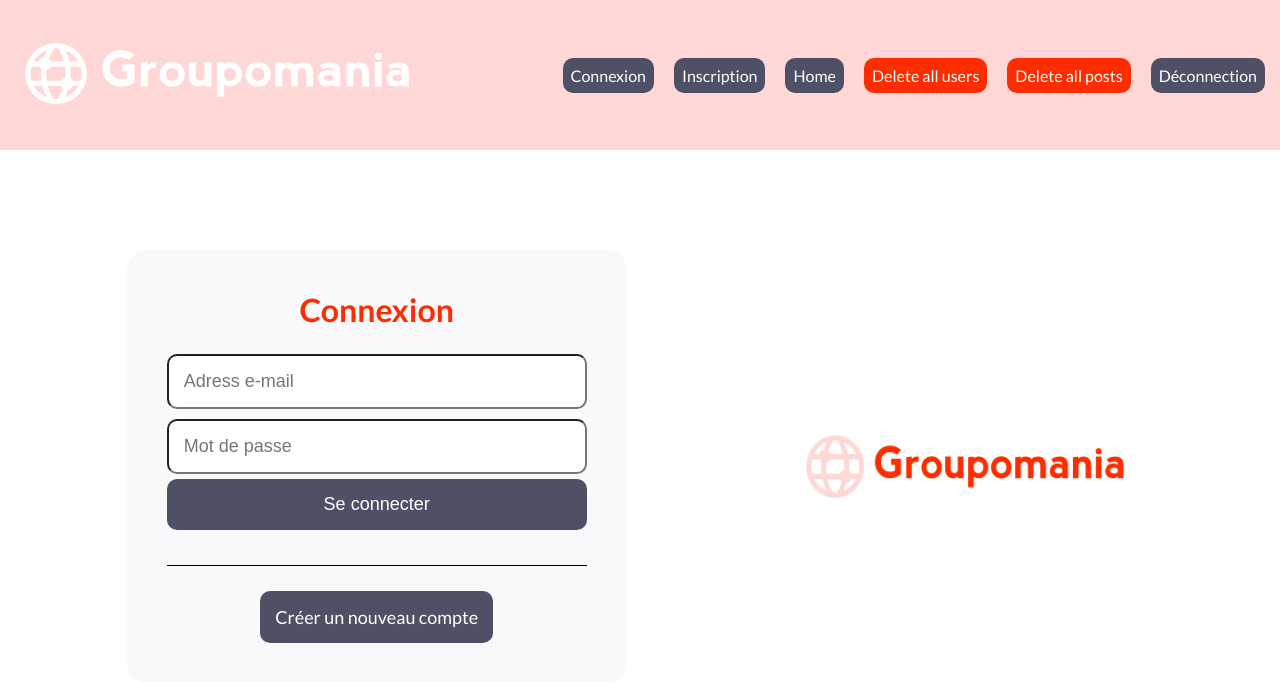
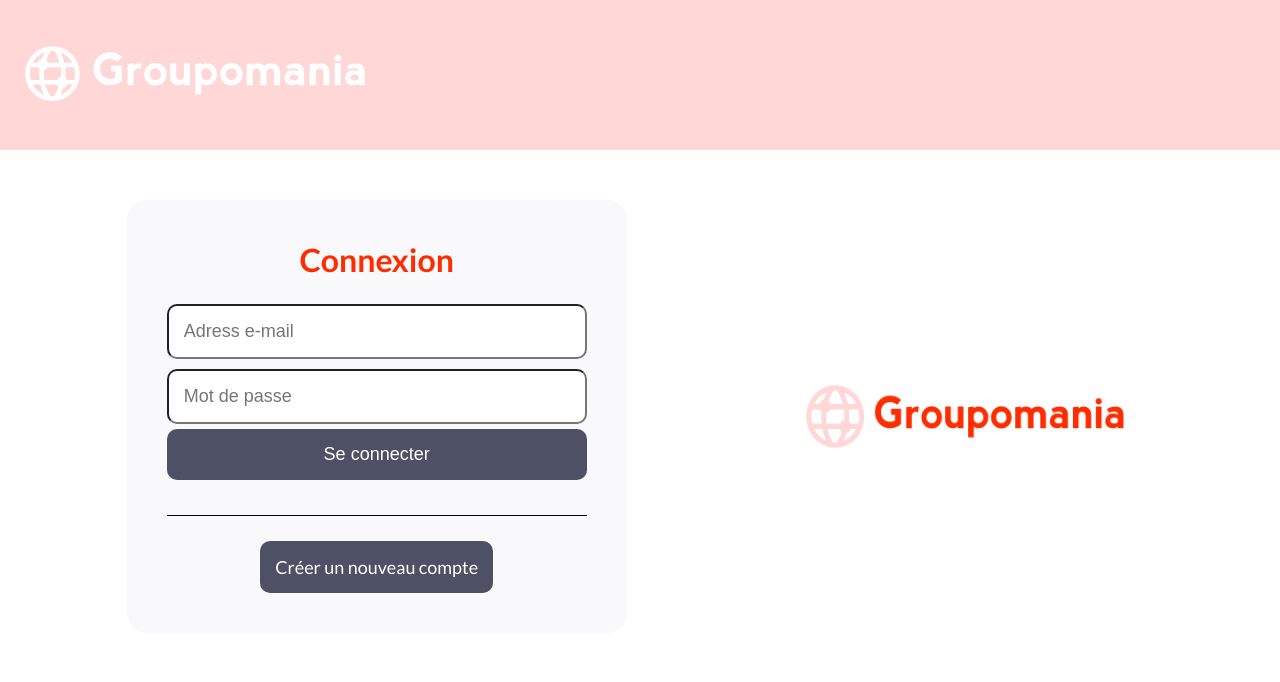
Before and after one commit to JimJim07/Groupomania-lite, a React (Create React App) app in the folder frontend/: page / in a window 1280 px wide. Shown: the top 682 px of the page. Built offline with nearby package versions, Linux system fonts and the light colour scheme.

Commit message:
add headerV1 and context

```diff
--- /dev/null
+++ b/frontend/src/Context/InfoContext.jsx
@@ -0,0 +1,19 @@
+import { useState } from 'react'
+import { createContext } from 'react'
+
+export const InfoContext = createContext()
+
+const InfoContextProvider = (props) => {
+  const [infoUser, setInfoUser] = useState('')
+  const [connexion, setConnexion] = useState(false)
+
+  return (
+    <InfoContext.Provider
+      value={{ infoUser, setInfoUser, connexion, setConnexion }}
+    >
+      {props.children}
+    </InfoContext.Provider>
+  )
+}
+
+export default InfoContextProvider
--- a/frontend/src/components/Header.jsx
+++ b/frontend/src/components/Header.jsx
@@ -16,6 +16,7 @@ const HeaderStyled = styled.header`
 `
 const ImgStyled = styled.img`
   width: 80%;
+  max-width: 500px;
   padding-left: 20px;
 `
 const Nav = styled.nav`
--- /dev/null
+++ b/frontend/src/components/HeaderV1.jsx
@@ -0,0 +1,88 @@
+import { useContext } from 'react'
+import { InfoContext } from '../Context/InfoContext'
+import { Link, useNavigate } from 'react-router-dom'
+import styled from 'styled-components'
+import colors from '../styles/colors'
+import logo from '../assets/icon-white.svg'
+
+// Styled-components -------------------------------------------------
+const HeaderStyled = styled.header`
+  background-color: ${colors.secondary};
+  min-height: 150px;
+  display: flex;
+  flex-wrap: wrap;
+  padding: 5px;
+  justify-content: space-between;
+  word-break: break-all;
+  align-items: center;
+  margin-bottom: 50px;
+`
+const ImgStyled = styled.img`
+  width: 80%;
+  max-width: 450px;
+  padding-left: 20px;
+  @media (max-width: 630px) {
+    padding: 10px;
+    width: 100%;
+  }
+`
+const DivUser = styled.div`
+  min-width: 150px;
+  max-width: 300px;
+  height: 80px;
+  text-align: center;
+  display: flex;
+  flex-direction: column;
+  justify-content: space-between;
+  @media (max-width: 630px) {
+    align-items: center;
+    max-width: 100%;
+    width: 100%;
+    flex-direction: row;
+    padding: 0 10px;
+  }
+`
+
+const LinkStyled = styled(Link)`
+  text-decoration: none;
+  color: white;
+  padding: 8px;
+  border-radius: 10px;
+  margin: 0 10px;
+  background-color: ${colors.tertiary};
+  &:hover {
+    background: ${colors.primary};
+  }
+`
+
+// Composant --------------------------------------------------
+export default function Header() {
+  const { infoUser, connexion, setConnexion } = useContext(InfoContext)
+
+  const navigate = useNavigate()
+
+  function deconnection() {
+    console.log({ message: 'Déconnexion' })
+    setConnexion(false)
+    localStorage.clear()
+    navigate('/')
+  }
+
+  // Syntaxe JSX --------------------------------------------------
+  return (
+    <HeaderStyled>
+      <Link to="/">
+        <ImgStyled src={logo} alt="Logo Groupomania" />
+      </Link>
+
+      {infoUser && connexion && (
+        <DivUser>
+          <h3>Hello {infoUser}</h3>
+          <LinkStyled to="/" onClick={deconnection}>
+            Déconnection
+          </LinkStyled>
+        </DivUser>
+      )}
+    </HeaderStyled>
+  )
+}
--- a/frontend/src/components/ModalPutPost.jsx
+++ b/frontend/src/components/ModalPutPost.jsx
@@ -69,7 +69,6 @@ const Button = styled.button`
 `
 // Composant ModalPut --------------------------------------------------
 export default function ModalPut(props) {
-  console.log(props)
   const token = localStorage.getItem('token')
 
   const [post, setPost] = useState(props.post)
@@ -99,7 +98,7 @@ export default function ModalPut(props) {
         return res.json()
       })
       .then((data) => {
-        console.log(data)
+        // console.log(data)
         props.callApiPost(token)
         toggleModal()
       })
--- a/frontend/src/index.jsx
+++ b/frontend/src/index.jsx
@@ -1,16 +1,18 @@
 import React from 'react'
 import ReactDOM from 'react-dom/client'
 import { BrowserRouter, Routes, Route } from 'react-router-dom'
-import Header from './components/Header'
+import Header from './components/HeaderV1'
 import Signup from './pages/Signup'
 import Login from './pages/Login'
 import Home from './pages/Home'
 import ErrorPage from './pages/Error/Error'
+import InfoContextProvider from './Context/InfoContext'
 import './index.css'
 
 const root = ReactDOM.createRoot(document.getElementById('root'))
 root.render(
   <BrowserRouter>
+    <InfoContextProvider>
       <Header />
       <Routes>
         <Route path="/signup" element={<Signup />} />
@@ -18,5 +20,6 @@ root.render(
         <Route path="/home" element={<Home />} />
         <Route path="*" element={<ErrorPage />} />
       </Routes>
+    </InfoContextProvider>
   </BrowserRouter>
 )
--- a/frontend/src/pages/Home.jsx
+++ b/frontend/src/pages/Home.jsx
@@ -1,4 +1,5 @@
-import React, { useEffect, useState } from 'react'
+import React, { useEffect, useState, useContext } from 'react'
+import { InfoContext } from '../Context/InfoContext'
 import { Link, useNavigate } from 'react-router-dom'
 import { Loader } from '../styles/Atoms'
 import Card from '../components/Card'
@@ -40,6 +41,8 @@ const LinkStyled = styled(Link)`
 
 // Composant --------------------------------------------------
 export default function Home() {
+  const { setInfoUser, setConnexion } = useContext(InfoContext)
+
   const userId = localStorage.getItem('userId')
   const token = localStorage.getItem('token')
 
@@ -48,9 +51,6 @@ export default function Home() {
 
   const [loadUser, setLoadUser] = useState(true)
   const [loadPost, setLoadPost] = useState(true)
-
-  const [errorUser, setErrorUser] = useState(false)
-  const [errorPost, setErrorPost] = useState(false)
 
   const navigate = useNavigate()
 
@@ -81,11 +81,12 @@ export default function Home() {
       .then((data) => {
         // console.log(data)
         setDataUser(data)
+        setInfoUser(data.pseudo)
+        setConnexion(true)
         setLoadUser(false)
       })
       .catch(() => {
         console.log({ message: 'Url GET User non valide' })
-        setErrorUser(true)
       })
   }
 
@@ -100,24 +101,13 @@ export default function Home() {
     })
       .then((res) => res.json())
       .then((data) => {
-        console.log(data)
+        // console.log(data)
         setDataPost(data)
         setLoadPost(false)
       })
       .catch(() => {
         console.log({ message: 'Url GET Post non valide ' })
-        setErrorPost(true)
       })
-  }
-
-  function deconnection() {
-    console.log({ message: 'Déconnection' })
-    localStorage.clear()
-    navigate('/')
-  }
-
-  if (errorUser || errorPost) {
-    return <span>Un problème est survenu</span>
   }
 
   // Syntaxe JSX --------------------------------------------------
@@ -129,14 +119,6 @@ export default function Home() {
         </LoaderWrapper>
       ) : (
         <div>
-          <DivTop>
-            <h1>Accueil</h1>
-            <LinkStyled to="/" onClick={deconnection}>
-              Déconnection
-            </LinkStyled>
-            <h3>{dataUser.pseudo} </h3>
-            {/* <h3>{dataUser._id} </h3> */}
-          </DivTop>
           <FormHome callApiPost={callApiPost} />
           <ContainerCards>
             {dataPost.map((item, index) => (
--- a/frontend/src/pages/Login.jsx
+++ b/frontend/src/pages/Login.jsx
@@ -6,7 +6,6 @@ import logo from '../assets/icon-color.png'
 
 // Styled-components --------------------------------------
 const HomeContainer = styled.div`
-  margin-top: 100px;
   text-align: center;
   color: ${colors.primary};
   display: flex;
--- a/frontend/src/pages/Signup.jsx
+++ b/frontend/src/pages/Signup.jsx
@@ -6,7 +6,6 @@ import logo from '../assets/icon-color.png'
 
 // Styled-components --------------------------------------
 const HomeContainer = styled.div`
-  margin-top: 100px;
   text-align: center;
   color: ${colors.primary};
   display: flex;
@@ -153,7 +152,7 @@ export default function Signup() {
               type="text"
               name="pseudo"
               minLength={3}
-              maxLength={50}
+              maxLength={30}
               placeholder="Pseudo"
               value={pseudo}
               onChange={(e) => {
```
Also changed, not shown: 1 other file (tests, documents, lock files or other folders). Lines whose indentation alone changed are shown as unchanged.
